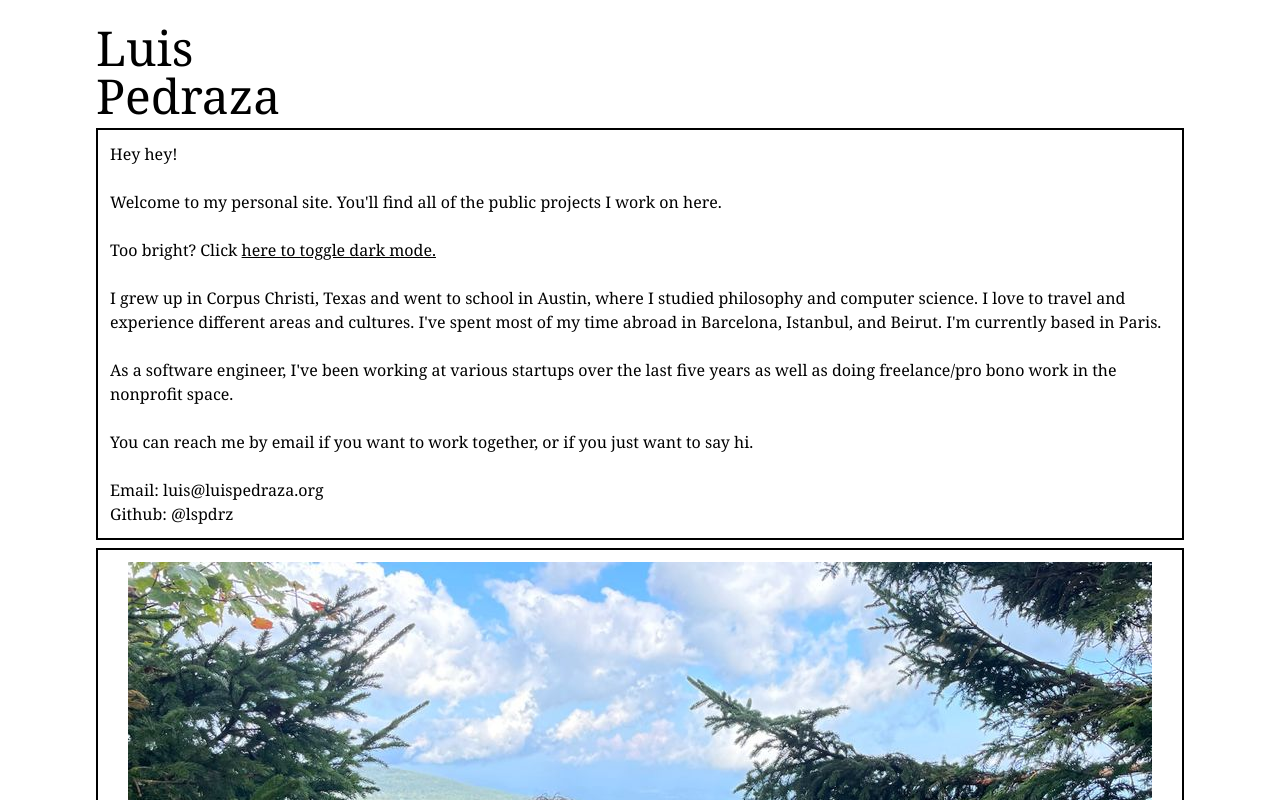
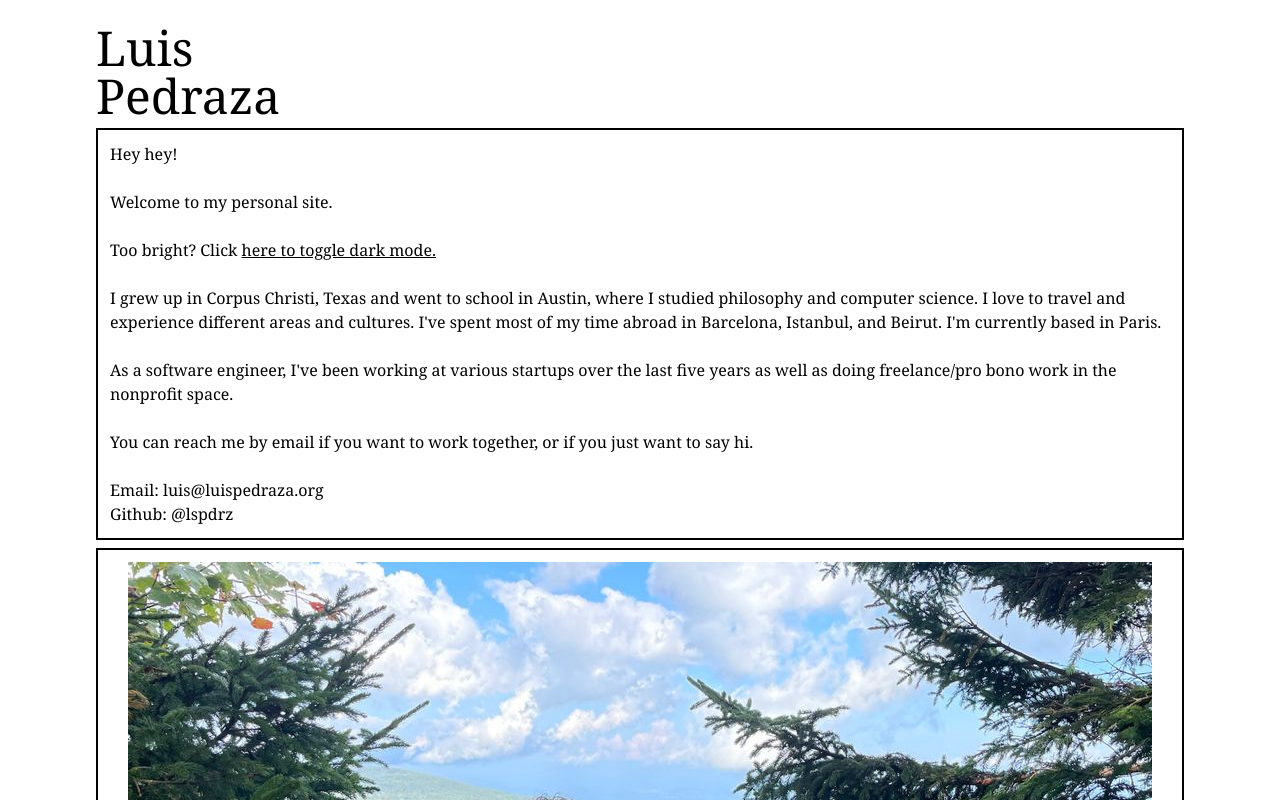
Before and after one commit to lspdrz/lspdrz, a Next.js app: page / in a window 1280 px wide. Shown: the top 800 px of the page. Built offline with nearby package versions, Linux system fonts and the light colour scheme.

Commit message:
Update home copy for one-page site

```diff
--- a/pages/index.tsx
+++ b/pages/index.tsx
@@ -28,8 +28,7 @@ const IndexPage = () => {
           <p className="p-3">
             Hey hey!
             <br />
-            <br /> Welcome to my personal site. You'll find all of the public
-            projects I work on here.
+            <br /> Welcome to my personal site.
             <br />
             <br />
             Too bright? Click{" "}
```
